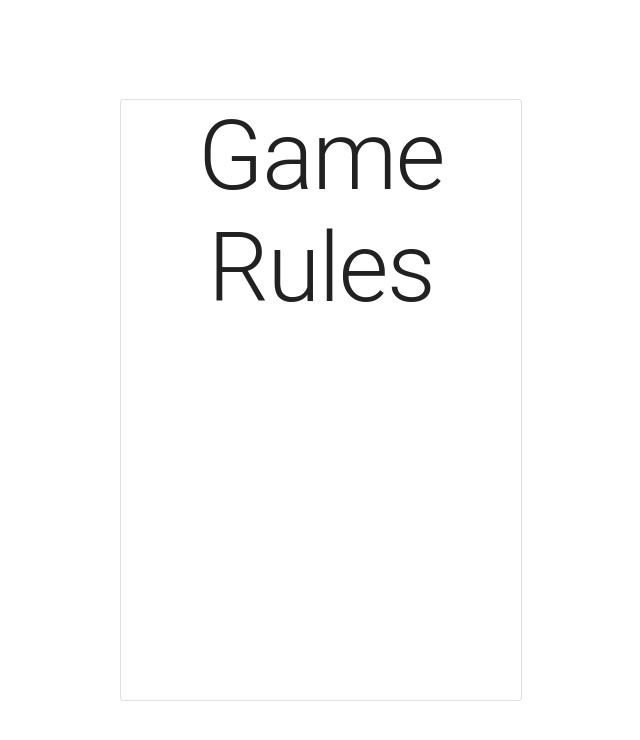
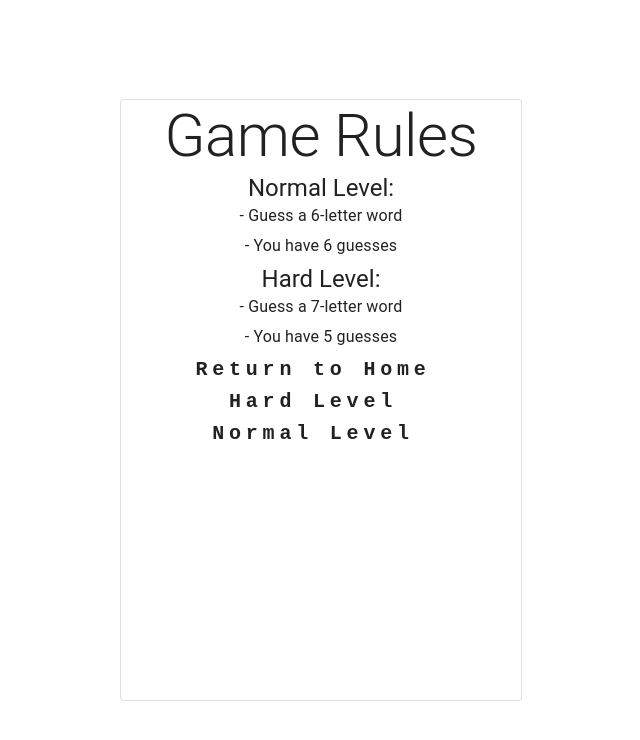
Before and after one commit to BiTheDev/Brian_Ho_Project2_Wordle, a React (Vite) app: page /game_rules in a window 1280 px wide. Shown: the top 740 px of the page, without its empty margins (319-959 px from the left). Built offline with nearby package versions, Linux system fonts and the light colour scheme.

Commit message:
add game rules and fix routing

```diff
--- a/src/gameRules/Game_Rules.jsx
+++ b/src/gameRules/Game_Rules.jsx
@@ -1,23 +1,95 @@
-import { Typography, Paper,Container } from "@mui/material";
-import './Game_Rules.css'
+import { Typography, Paper, Container } from "@mui/material";
+import "./Game_Rules.css";
 
-function Game_Rules(){
-    return(
-        <Paper
-    variant="outlined"
-    sx={{
+function Game_Rules() {
+  return (
+    <Paper
+      variant="outlined"
+      sx={{
         width: 400,
         height: 600,
-        backgroundColor: 'white',
+        backgroundColor: "white",
       }}
     >
       <Container maxWidth="xl">
-        <Typography variant="h1" component="h2">
+        <Typography variant="h2" component="h2">
           Game Rules
         </Typography>
+
+        <Typography variant="h5" component="h5">
+          Normal Level:
+        </Typography>
+        <Typography variant="body1" gutterBottom>
+          - Guess a 6-letter word
+        </Typography>
+        <Typography variant="body1" gutterBottom>
+          - You have 6 guesses
+        </Typography>
+        <Typography variant="h5" component="h5">
+          Hard Level:
+        </Typography>
+        <Typography variant="body1" gutterBottom>
+          - Guess a 7-letter word
+        </Typography>
+        <Typography variant="body1" gutterBottom>
+          - You have 5 guesses
+        </Typography>
+
+        <Typography
+          variant="h6"
+          noWrap
+          component="a"
+          href="/"
+          sx={{
+            mr: 2,
+            display: "flex",
+            fontFamily: "monospace",
+            fontWeight: 700,
+            letterSpacing: ".3rem",
+            color: "inherit",
+            textDecoration: "none",
+            justifyContent: "center",
+          }}
+        >
+          Return to Home
+        </Typography>
+        <Typography
+          variant="h6"
+          component="a"
+          href="/level_hard"
+          sx={{
+            mr: 2,
+            display: "flex",
+            fontFamily: "monospace",
+            fontWeight: 700,
+            letterSpacing: ".3rem",
+            color: "inherit",
+            textDecoration: "none",
+            justifyContent: "center",
+          }}
+        >
+          Hard Level
+        </Typography>
+
+        <Typography
+          variant="h6"
+          noWrap
+          component="a"
+          href="/level_normal"
+          sx={{
+            mr: 2,
+            display: "flex",
+            fontFamily: "monospace",
+            fontWeight: 700,
+            letterSpacing: ".3rem",
+            color: "inherit",
+            textDecoration: "none",
+            justifyContent: "center",
+          }}
+        >Normal Level</Typography>
       </Container>
     </Paper>
-    )
+  );
 }
 
-export default Game_Rules
+export default Game_Rules;
--- a/src/home/Home.jsx
+++ b/src/home/Home.jsx
@@ -52,6 +52,7 @@ function Home() {
           >
             Normal Level
           </Typography>
+
           <Typography
             variant="h6"
             noWrap
```
